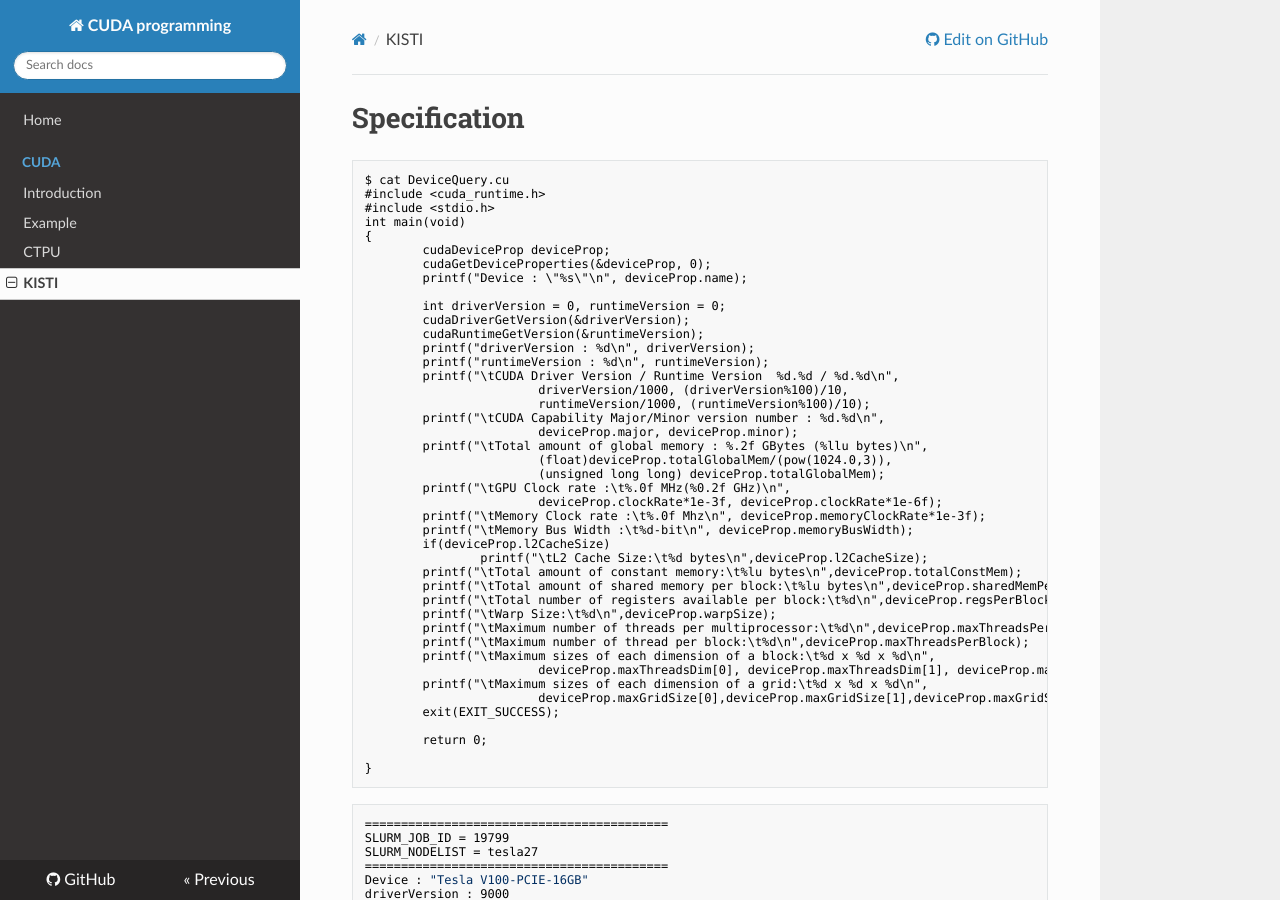
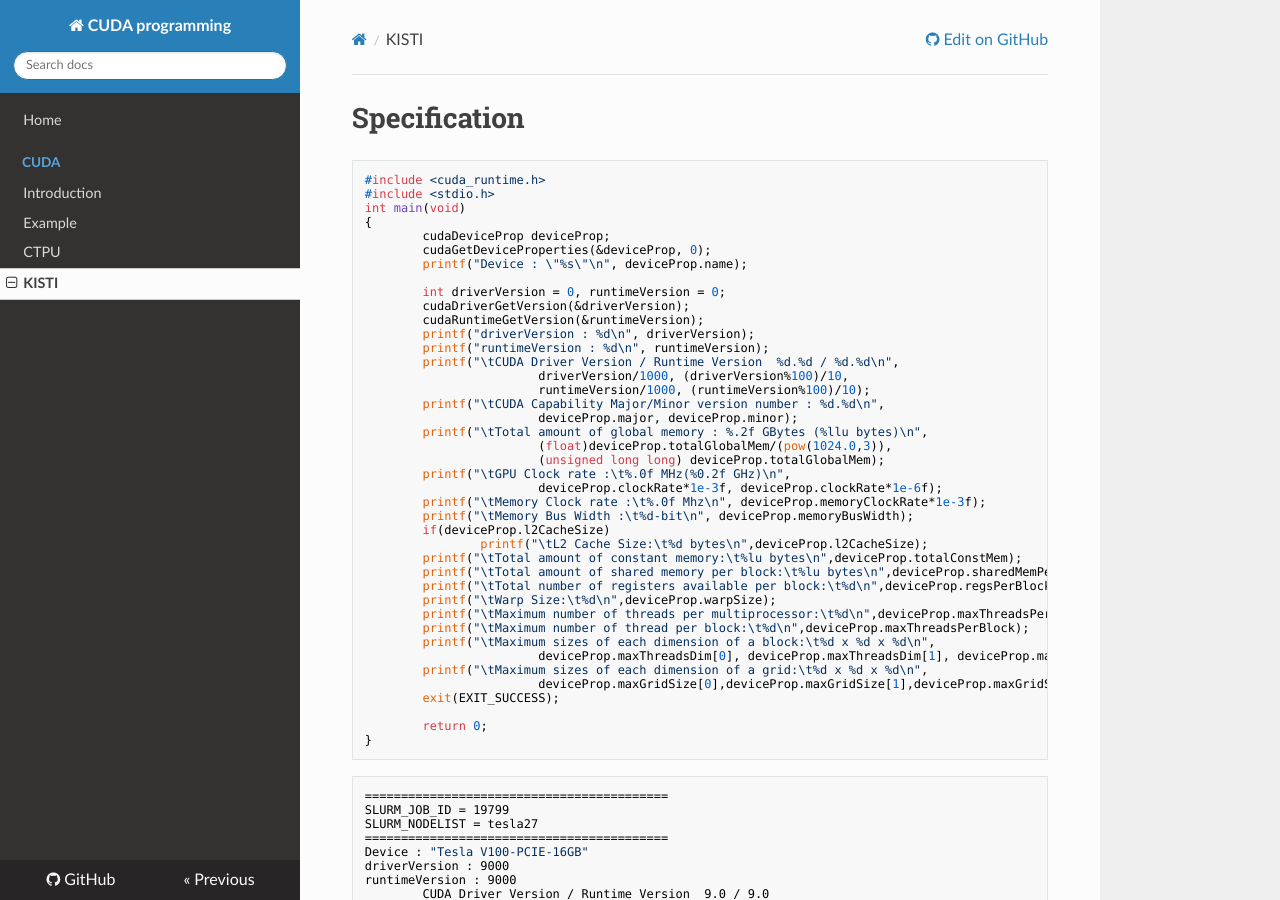
Before and after one commit to WonyoungCho/CUDA, an MkDocs documentation site: the page built from docs/kisti.md, in a window 1280 px wide and 900 px high. Built offline with MkDocs 1.6.1, drawn with Linux system fonts in a browser that asks for light colours; nearby versions of some CDN libraries; old or Windows-style settings are respelled for this version of MkDocs.

Commit message:
Update kisti.md

````diff
--- a/docs/kisti.md
+++ b/docs/kisti.md
@@ -1,6 +1,5 @@
 # Specification
-```cu
-$ cat DeviceQuery.cu
+```c
 #include <cuda_runtime.h>
 #include <stdio.h>
 int main(void)
@@ -41,7 +40,6 @@ int main(void)
         exit(EXIT_SUCCESS);
 
         return 0;
-
 }
 ```
 ```sh
````
